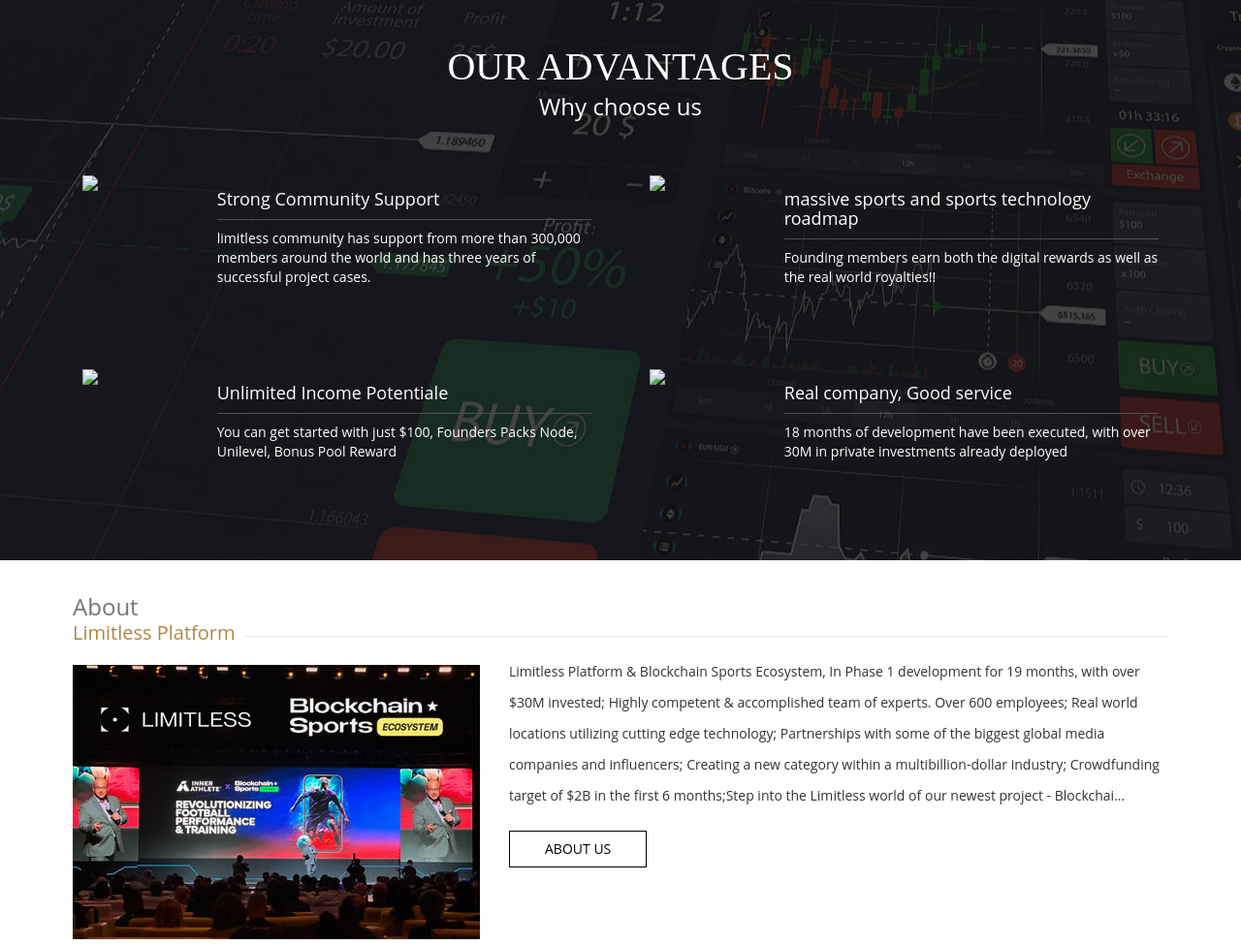
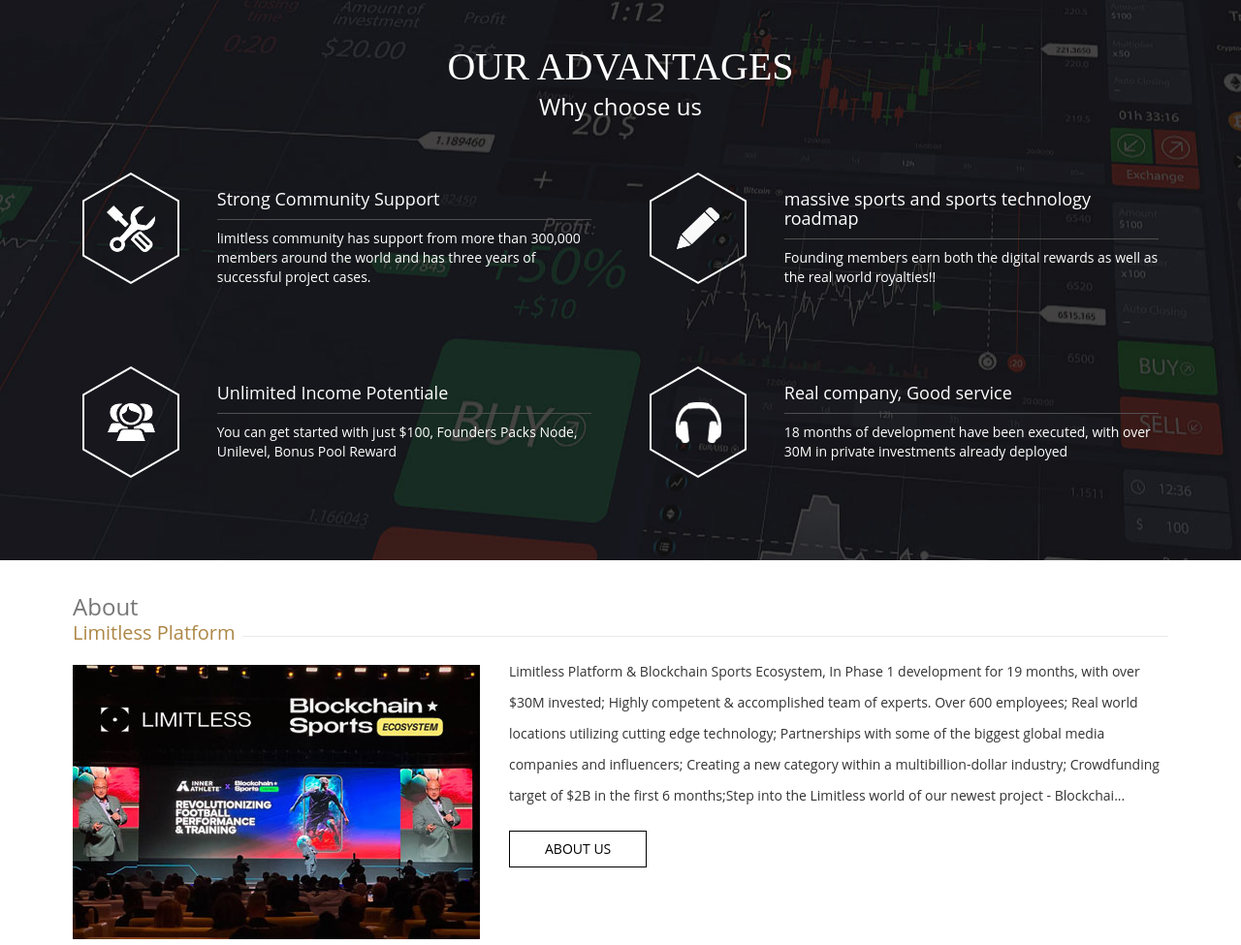
Before and after one commit to malikcodex/limitless-c, a plain HTML site: page index.html in a window 1280 px wide. Shown: the part 1223-2198 px from the top of the page at 97% size. Drawn offline with nearby package versions, Linux system fonts and the light colour scheme; a script that the page names is missing.

Commit message:
Update index.html

```diff
--- a/index.html
+++ b/index.html
@@ -186,25 +186,25 @@
   <div class="container advantage_list">
     <div class="row">
       <div class="col-sm-6 col-md-6 advantage_col" data-move-y="200px">
-        <div class="col-sm-3 col-md-3"> <a><img src="/gmp/skin/images/58dccd9f04f1a.png"></a> </div>
+        <div class="col-sm-3 col-md-3"> <a><img src="/skin/images/58dccd9f04f1a.png"></a> </div>
         <div class="col-sm-9 col-md-9">
           <h4><a>Strong Community Support</a></h4>
           <span>limitless community has support from more than 300,000 members around the world and has three years of successful project cases.</span> </div>
       </div>
       <div class="col-sm-6 col-md-6 advantage_col" data-move-y="200px">
-        <div class="col-sm-3 col-md-3"> <a><img src="/gmp/skin/images/58dcce28f17d5.png"></a> </div>
+        <div class="col-sm-3 col-md-3"> <a><img src="/skin/images/58dcce28f17d5.png"></a> </div>
         <div class="col-sm-9 col-md-9">
           <h4><a>massive sports and sports technology roadmap</a></h4>
           <span>Founding members earn both the digital rewards as well as the real world royalties!!</span> </div>
       </div>
       <div class="col-sm-6 col-md-6 advantage_col" data-move-y="200px">
-        <div class="col-sm-3 col-md-3"> <a><img src="/gmp/skin/images/58dcce4f97f0f.png"></a> </div>
+        <div class="col-sm-3 col-md-3"> <a><img src="/skin/images/58dcce4f97f0f.png"></a> </div>
         <div class="col-sm-9 col-md-9">
           <h4><a target="_blank">Unlimited Income Potentiale</a></h4>
           <span>You can get started with just $100, Founders Packs Node, Unilevel, Bonus Pool Reward</span> </div>
       </div>
       <div class="col-sm-6 col-md-6 advantage_col" data-move-y="200px">
-        <div class="col-sm-3 col-md-3"> <a><img src="/gmp/skin/images/58dcce794024d.png"></a> </div>
+        <div class="col-sm-3 col-md-3"> <a><img src="/skin/images/58dcce794024d.png"></a> </div>
         <div class="col-sm-9 col-md-9">
           <h4><a>Real company, Good service</a></h4>
           <span>18 months of development have been executed, with over 30M in private investments already deployed</span> </div>
```
